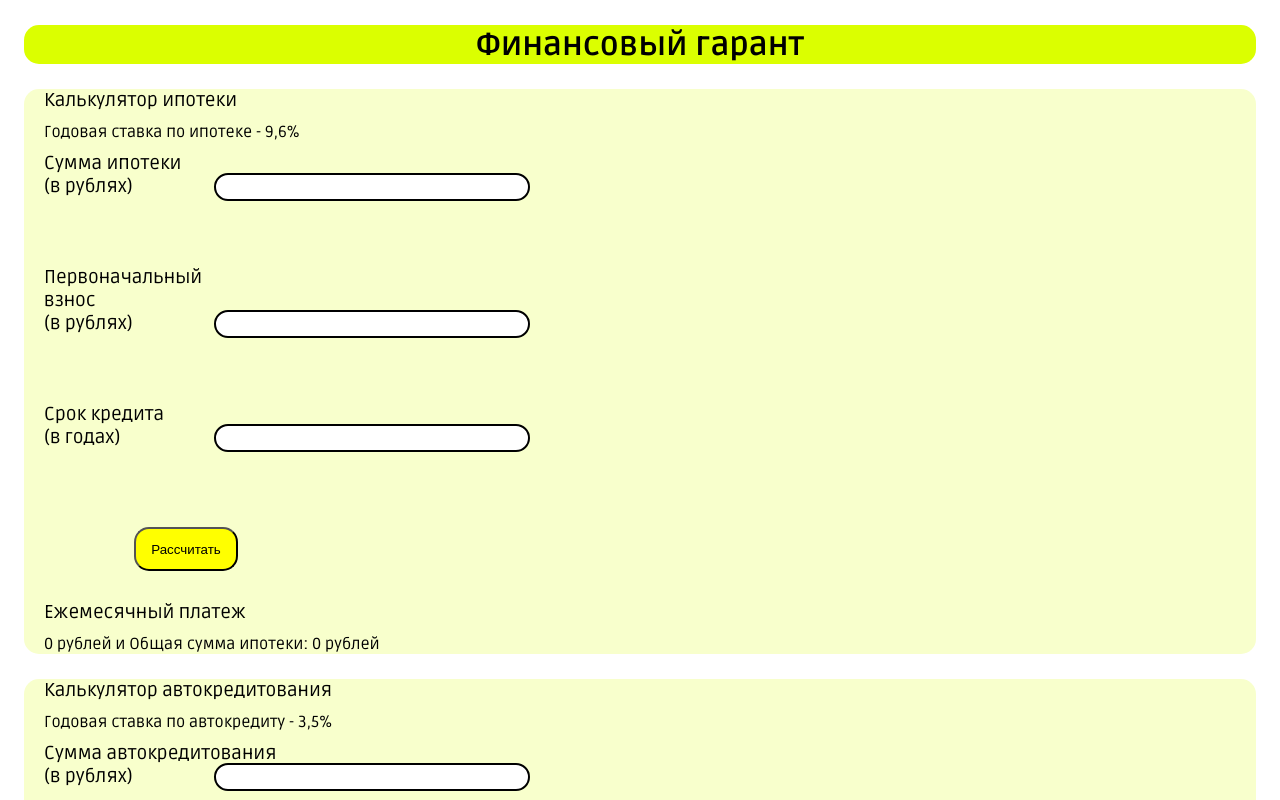
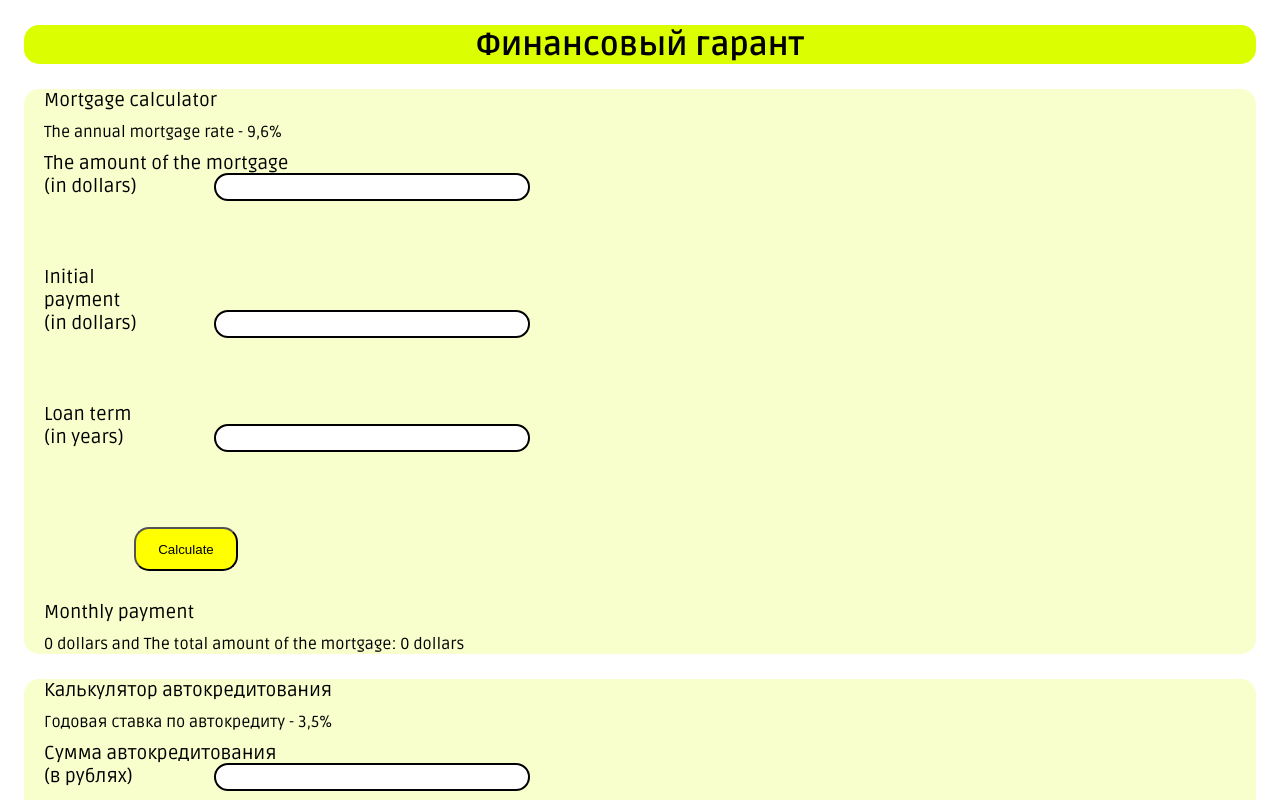
Before and after one commit to Martin13025/Bank-application, a React (Create React App) app in the folder frontend/my-bank/: page /admin in a window 1280 px wide. Shown: the top 800 px of the page. Built offline with nearby package versions, Linux system fonts and the light colour scheme.

Commit message:
Update Calc1.js

```diff
--- a/frontend/my-bank/src/components/Calc1.js
+++ b/frontend/my-bank/src/components/Calc1.js
@@ -30,18 +30,18 @@ function Calc1() {
     );
     setMonthlyPayment(monthlyPayment);
     setTotalPayment(totalPayment);
-    console.log(`Рассчитанный ежемесячный платёж: ${monthlyPayment}
-        и Общая сумма ипотеки ${totalPayment}`);
+    console.log(`Month Payment: ${monthlyPayment}
+        and Total Payment ${totalPayment}`);
   };
 
   return (
     <div className="Calc1">
-      <h3>Калькулятор ипотеки</h3>
-      <p>Годовая ставка по ипотеке - 9,6%</p>
+      <h3>Mortgage calculator</h3>
+      <p>The annual mortgage rate - 9,6%</p>
       <div className="kredit">
         <h3>
-          Сумма ипотеки <br />
-          (в рублях)
+          The amount of the mortgage <br />
+          (in dollars)
         </h3>
       </div>
       <div className="div2">
@@ -49,9 +49,9 @@ function Calc1() {
       </div>
       <div className="kredit">
         <h3>
-          Первоначальный <br />
-          взнос <br />
-          (в рублях)
+          Initial <br />
+          payment <br />
+          (in dollars)
         </h3>
       </div>
       <div className="div2">
@@ -62,21 +62,21 @@ function Calc1() {
       </div>
       <div className="kredit">
         <h3>
-          Срок кредита <br />
-          (в годах)
+          Loan term <br />
+          (in years)
         </h3>
       </div>
       <div className="div2">
         <input type="number" onChange={(e) => setTerm(e.target.value)}></input>
       </div>
       <button className="styleButton" onClick={handleCalculate}>
-        Рассчитать
+        Calculate
       </button>
 
       <div className="kredit">
-        <h3>Ежемесячный платеж</h3>
+        <h3>Monthly payment</h3>
         <p>
-          {monthlyPayment} рублей и Общая сумма ипотеки: {totalPayment} рублей
+          {monthlyPayment} dollars and The total amount of the mortgage: {totalPayment} dollars
         </p>
       </div>
     </div>
```
